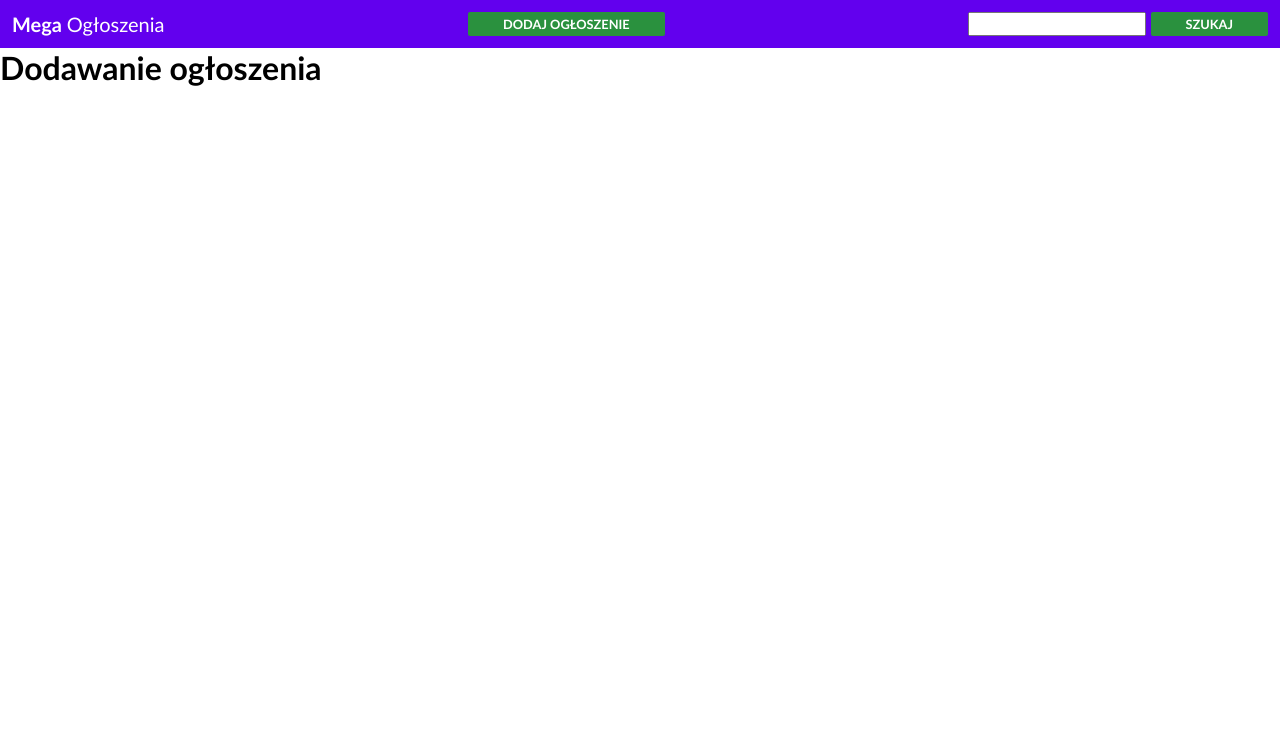
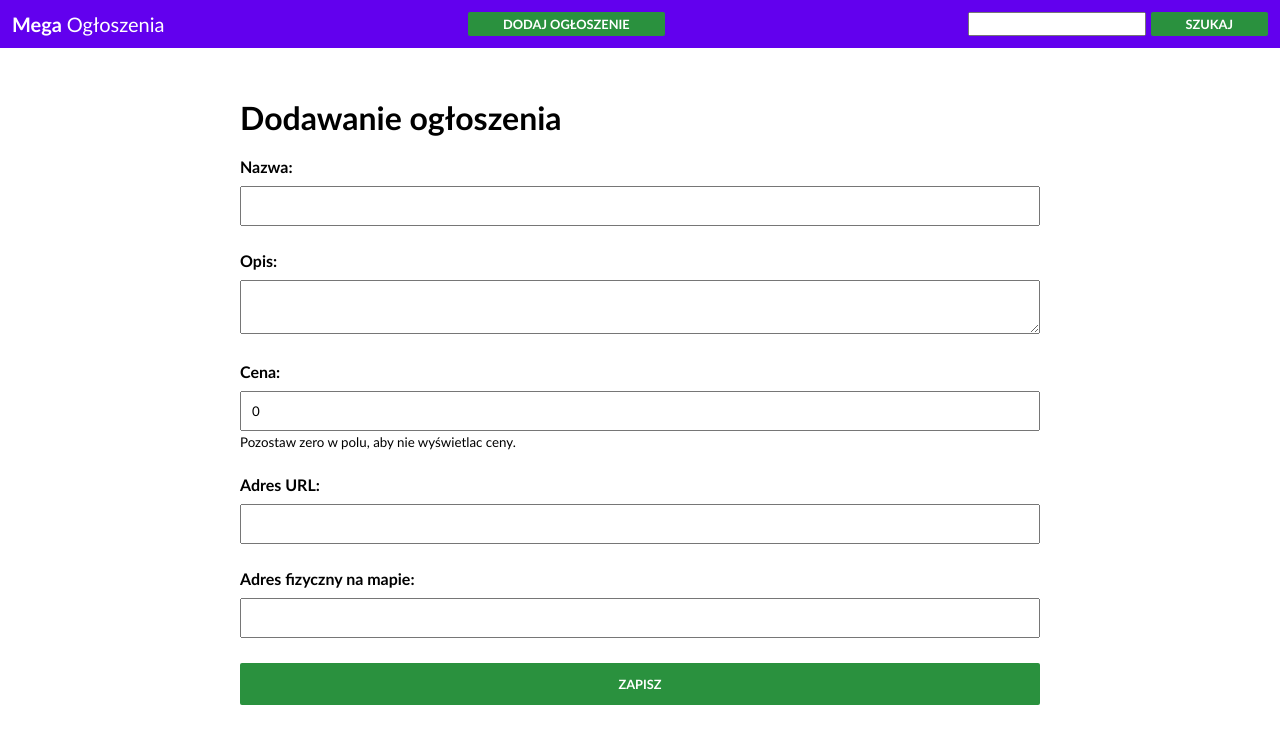
Before and after one commit to 0xyy/MegaAdsFront, a React (Create React App) app: page /add in a window 1280 px wide. Shown: the top 744 px of the page. Built offline with nearby package versions, Linux system fonts and the light colour scheme.

Commit message:
Added form functionality and extracted geocode.

```diff
--- /dev/null
+++ b/src/components/AddForm/AddForm.css
@@ -0,0 +1,27 @@
+.add-form {
+    width: 800px;
+    margin: 50px auto;
+}
+
+.add-form label {
+    display: block;
+    font-weight: bold;
+    margin-top: 20px;
+    margin-bottom: 25px;
+}
+
+.add-form label small {
+    font-weight: normal;
+}
+
+.add-form input, .add-form textarea {
+    box-sizing: border-box;
+    width: 100%;
+    margin-top: 10px;
+    padding: 10px;
+}
+
+.add-form button {
+    padding: 10px;
+    width: 100%;
+}
--- a/src/components/AddForm/AddForm.tsx
+++ b/src/components/AddForm/AddForm.tsx
@@ -1,9 +1,132 @@
-import React from 'react';
+import React, { SyntheticEvent, useState } from 'react';
+import { Btn } from '../common/Btn';
+import { geocode } from '../../utils/geocoding';
+
+import './AddForm.css';
 
 export const AddForm = () => {
+    const [loading, setLoading] = useState(false);
+    const [id, setId] = useState('');
+    const [form, setForm] = useState({
+        name: '',
+        description: '',
+        price: 0,
+        url: '',
+        address: '',
+    });
+
+    const saveAd = async (e: SyntheticEvent) => {
+        e.preventDefault();
+
+        setLoading(true);
+
+        try {
+
+            const {lat, lon} = await geocode(form.address);
+
+            const res = await fetch('http://localhost:3001/ad', {
+                method: 'POST',
+                headers: {
+                    'Content-Type': 'application/json',
+                },
+                body: JSON.stringify({
+                    ...form,
+                    lat,
+                    lon,
+                }),
+            });
+
+            const data = await res.json();
+
+            setId(data.id);
+
+        } finally {
+            setLoading(false);
+        }
+    };
+
+    const updateForm = (key: string, value: any) => {
+        setForm(form => ({
+            ...form,
+            [key]: value,
+        }));
+    };
+
+    if (loading) {
+        return <h2>Trwa dodawanie ogłoszenia ...</h2>;
+    }
+
+    if (id) {
+        return <h2>Twoje ogłoszenie "{form.name}" zostało poprawnie dodane do serwisu pod ID: {id}.</h2>
+    }
+
     return (
-        <form action="">
+        <form className="add-form" onSubmit={saveAd}>
             <h1>Dodawanie ogłoszenia</h1>
+            <p>
+                <label>
+                    Nazwa: <br/>
+                    <input
+                        type="text"
+                        name="name"
+                        required
+                        maxLength={99}
+                        value={form.name}
+                        onChange={e => updateForm('name', e.target.value)}
+                    />
+                </label>
+            </p>
+            <p>
+                <label>
+                    Opis: <br/>
+                    <textarea
+                        name="description"
+                        maxLength={999}
+                        value={form.description}
+                        onChange={e => updateForm('description', e.target.value)}
+                    />
+                </label>
+            </p>
+            <p>
+                <label>
+                    Cena: <br/>
+                    <input
+                        type="number"
+                        name="price"
+                        required
+                        maxLength={99}
+                        value={form.price}
+                        onChange={e => updateForm('price', Number(e.target.value))}
+                    />
+                    <br/>
+                    <small>Pozostaw zero w polu, aby nie wyświetlac ceny.</small>
+                </label>
+            </p>
+            <p>
+                <label>
+                    Adres URL: <br/>
+                    <input
+                        type="url"
+                        name="url"
+                        maxLength={99}
+                        value={form.url}
+                        onChange={e => updateForm('url', e.target.value)}
+                    />
+                </label>
+            </p>
+            <p>
+                <label>
+                    Adres fizyczny na mapie: <br/>
+                    <input
+                        type="text"
+                        name="address"
+                        required
+                        value={form.address}
+                        onChange={e => updateForm('address', e.target.value)}
+                    />
+                </label>
+            </p>
+            <Btn text="Zapisz"/>
         </form>
     );
 };
--- /dev/null
+++ b/src/utils/geocoding.ts
@@ -0,0 +1,12 @@
+export const geocode = async (address: string): Promise<{
+    lat: number;
+    lon: number;
+}> => {
+    const geoRes = await fetch(`https://nominatim.openstreetmap.org/search?format=json&q=${encodeURIComponent(address)}`);
+    const geoData = await geoRes.json();
+
+    const lat = parseFloat(geoData[0].lat);
+    const lon = parseFloat(geoData[0].lon);
+
+    return {lat, lon};
+};
```
